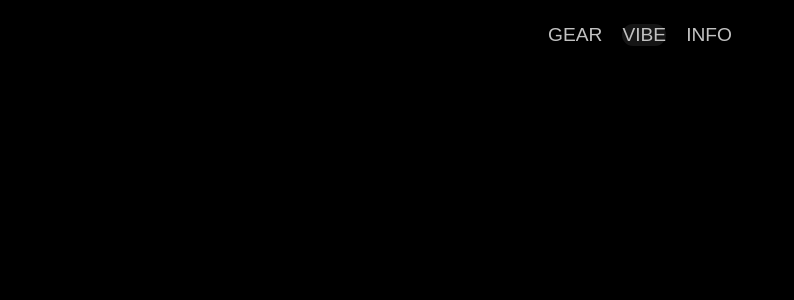
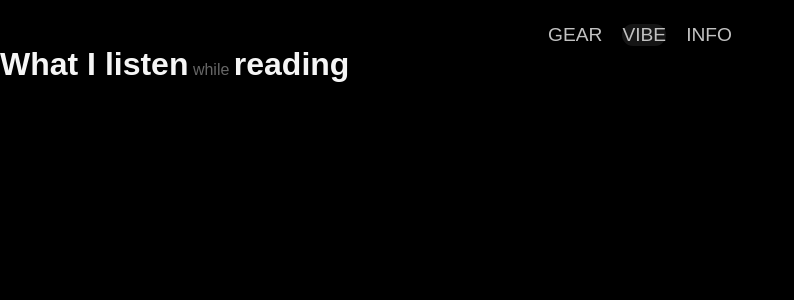
Before and after one commit to Kaydjen/personal-site, a Next.js app: page / in a window 1280 px wide. Both pictures are taken after a click on the button "VIBE". Shown: the top 300 px of the page, without its empty margins (0-794 px from the left). Built offline with nearby package versions, Linux system fonts and the light colour scheme.

Commit message:
wip: add initial setup for second segment - VIBE

```diff
--- a/app/page.tsx
+++ b/app/page.tsx
@@ -3,6 +3,7 @@
 import styles from "./page.module.css";
 import { useState } from "react";
 import { Gear } from "./gear/gear";
+import { Vibe } from "./vibe/vibe";
 
 export default function Home() {
   const [activeTab, setActiveTab] = useState<Segment>(Segment.GEAR);
@@ -44,9 +45,9 @@
 function getSegmentContent(activeTab: Segment) {
   switch (activeTab) {
     case Segment.GEAR:
-      return <Gear />;
+      return <Gear/>;
     case Segment.VIBE:
-      return;
+      return <Vibe/>;
     case Segment.INFO:
       return;
 
--- /dev/null
+++ b/app/vibe/vibe.module.css
@@ -0,0 +1,11 @@
+.vibe_heading {
+    font-size: 2rem;
+    font-weight: 700;
+    color: #f5f5f5;
+}
+
+.vibe_connector {
+    font-size: 1rem;
+    font-weight: 400;
+    color: #666;
+}
--- /dev/null
+++ b/app/vibe/vibe.tsx
@@ -0,0 +1,13 @@
+import styles from "./vibe.module.css";
+
+export function Vibe() {
+  return (
+    <div>
+      <h2>
+        <span className={styles.vibe_heading}>What I listen</span>
+        <span className={styles.vibe_connector}> while </span>
+        <span className={styles.vibe_heading}>reading</span>
+      </h2>
+    </div>
+  );
+}
```
